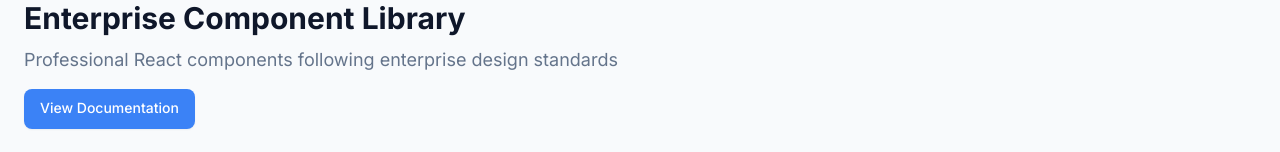
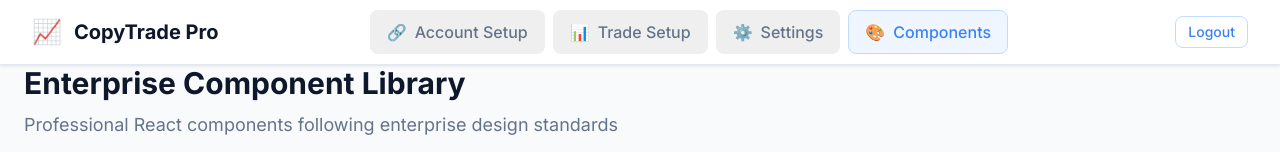
Before and after one commit to ravitejakamalapuram/copytradepro, a React (Vite) app in the folder frontend/: page /demo in a window 1280 px wide. Shown: the top 152 px of the page. Built offline with nearby package versions, Linux system fonts and the light colour scheme; no server answers.

Commit message:
Add navigation header to component demo page
- Added Navigation component import and usage
- Wrapped content in main tag for consistency
- Demo page now matches navigation structure of other pages

```diff
--- a/frontend/src/pages/ComponentDemo.tsx
+++ b/frontend/src/pages/ComponentDemo.tsx
@@ -4,6 +4,7 @@
  */
 
 import React, { useState } from 'react';
+import Navigation from '../components/Navigation';
 import {
   Container,
   PageHeader,
@@ -39,7 +40,10 @@
 
   return (
     <div className="enterprise-app">
-      <Container>
+      <Navigation />
+
+      <main className="enterprise-main">
+        <Container>
         <PageHeader
           title="Enterprise Component Library"
           subtitle="Professional React components following enterprise design standards"
@@ -261,7 +265,8 @@
 
           <Spacer size={8} />
         </Stack>
-      </Container>
+        </Container>
+      </main>
     </div>
   );
 };
```
